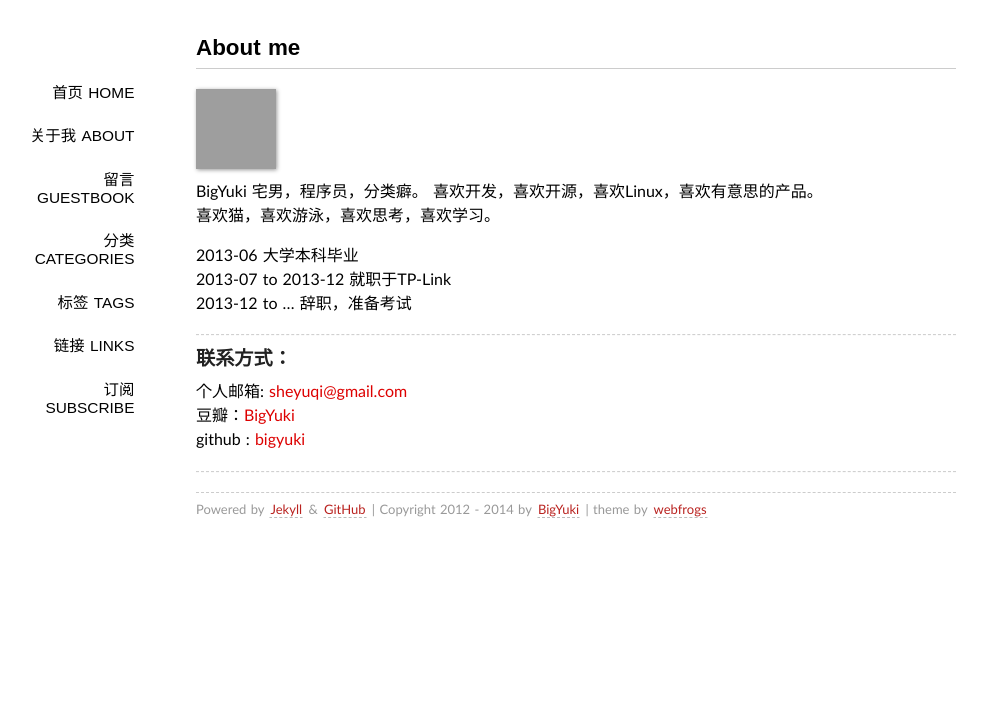
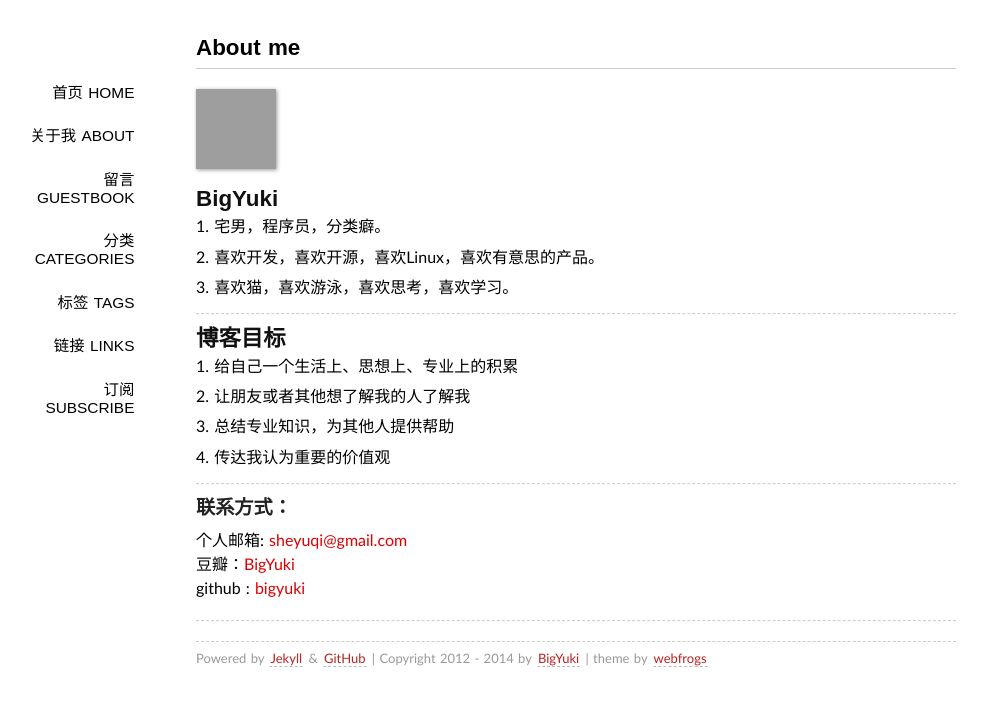
Before and after one commit to Successor/bigyuki.github.com, a Jekyll site: the page built from about/index.md, in a window 1280 px wide, cut to the strip 0-706 px from the top of the page. Shown: the whole strip, without its empty margins (144-1131 px from the left). Built offline with Jekyll 4.4.1, drawn with Linux system fonts in a browser that asks for light colours; Markdown is read by kramdown in place of the engine named in the settings; grey boxes are pictures that could not be loaded.

Commit message:
modified page:about

```diff
--- a/about/index.md
+++ b/about/index.md
@@ -4,14 +4,17 @@ layout: page
 comments: no
 ---
 ![我的照片](http://s.gravatar.com/avatar/d5342047df7f09a0cb63897cf364965c?s=80)
-BigYuki
-宅男，程序员，分类癖。
-喜欢开发，喜欢开源，喜欢Linux，喜欢有意思的产品。
-喜欢猫，喜欢游泳，喜欢思考，喜欢学习。
+## BigYuki
+1. 宅男，程序员，分类癖。
+2. 喜欢开发，喜欢开源，喜欢Linux，喜欢有意思的产品。
+3. 喜欢猫，喜欢游泳，喜欢思考，喜欢学习。
 
-2013-06 			大学本科毕业
-2013-07 to 2013-12	就职于TP-Link
-2013-12 to ...		辞职，准备考试
+---
+## 博客目标
+1. 给自己一个生活上、思想上、专业上的积累
+2. 让朋友或者其他想了解我的人了解我
+3. 总结专业知识，为其他人提供帮助
+4. 传达我认为重要的价值观
 
 ----
 
```
